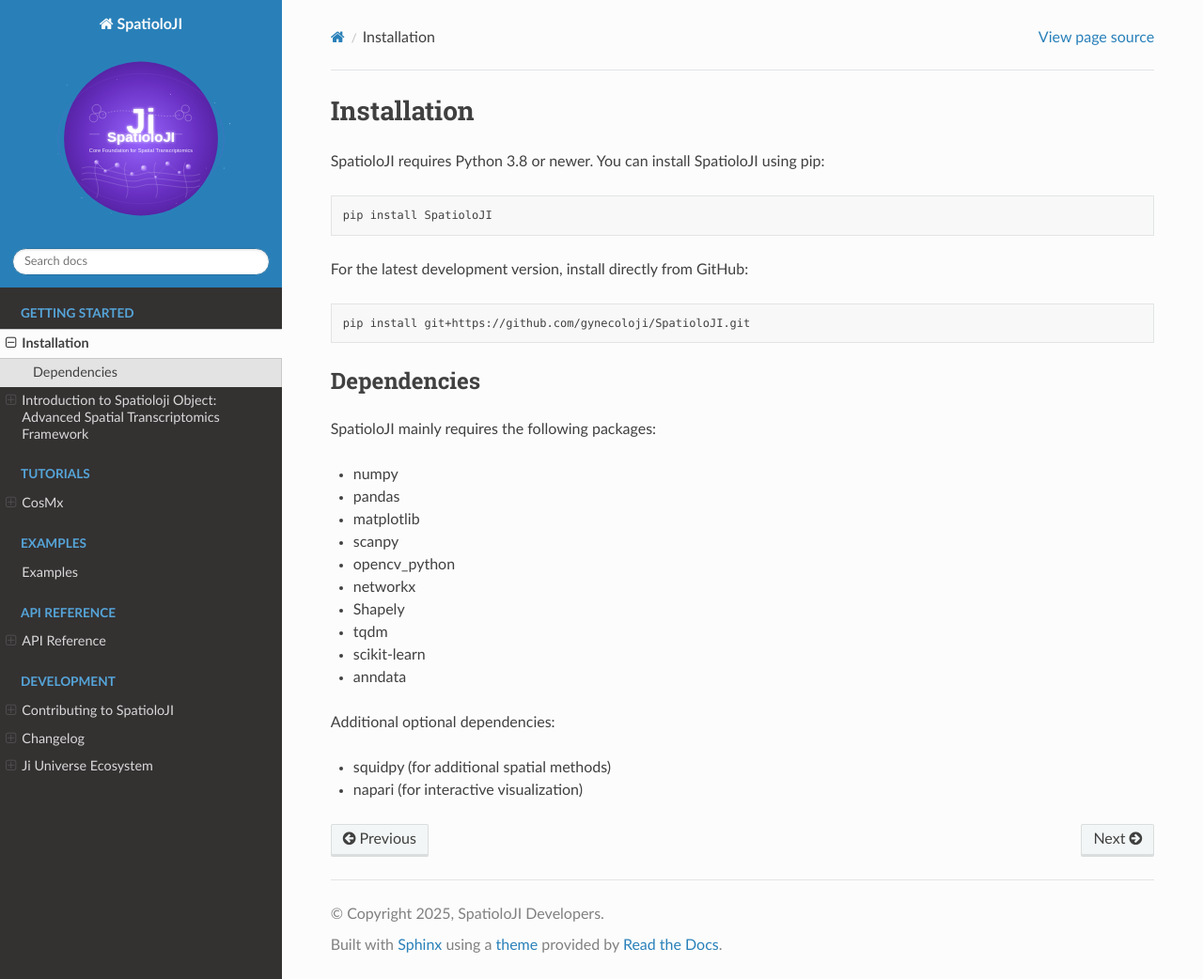
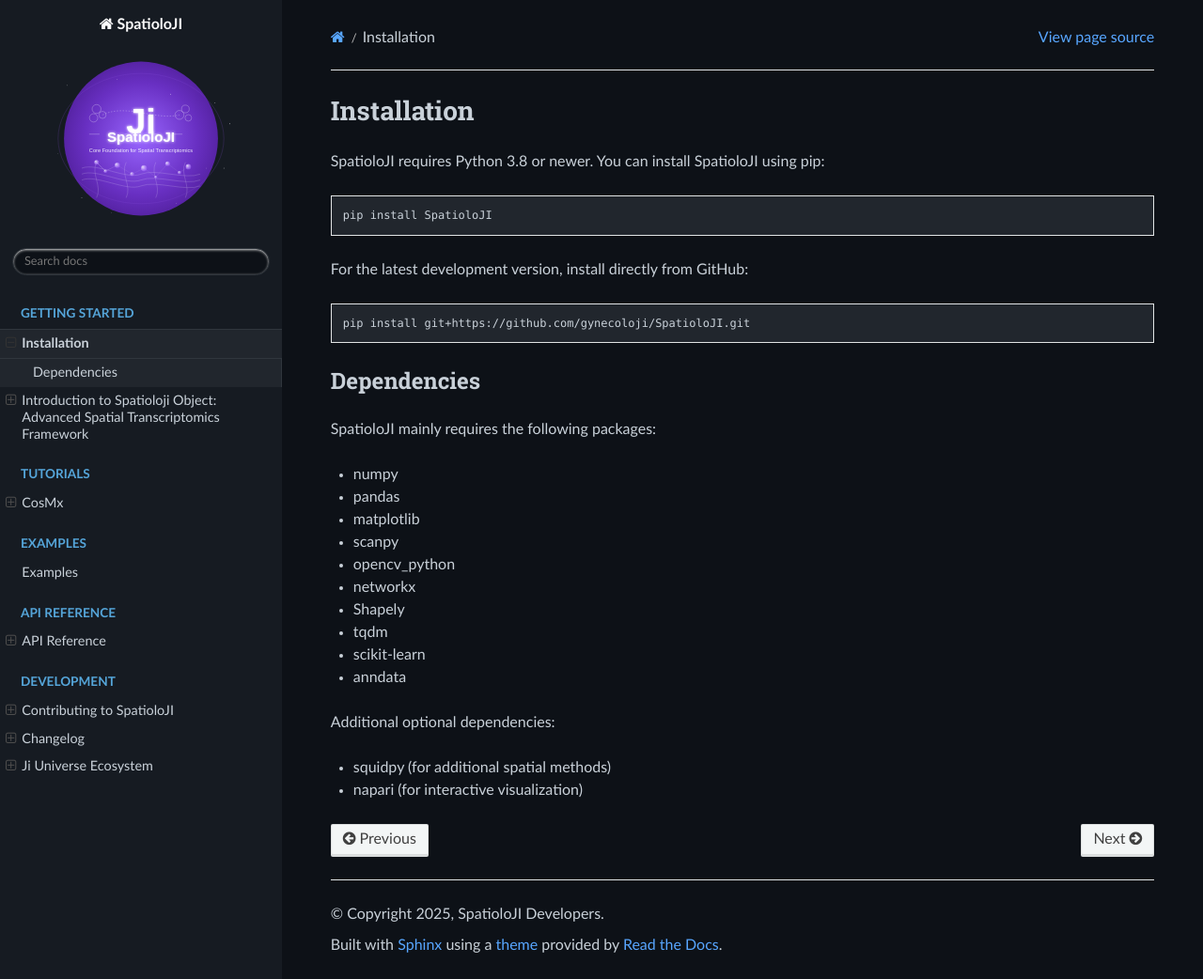
Before and after one commit to gynecoloji/SpatioloJI, a Sphinx documentation site: the page built from docs/source/installation.rst, in a window 1280 px wide and 1042 px high. Shown: the whole window at 94% size. Built offline with Sphinx 7.4.7 and the Read the Docs theme 3.1.0, drawn with Linux system fonts in a browser that asks for light colours; pages that are not in the unit, such as notebooks, are missing from menus; the version number is read from the project's files by our own code.

Commit message:
revert back 1 step

```diff
--- a/docs/source/_static/custom.css
+++ b/docs/source/_static/custom.css
@@ -1,15 +1,153 @@
-/* Add custom styles here */
-.wy-nav-content {
-    max-width: 1000px !important;
+/* Dark theme similar to Scanpy docs */
+:root {
+    --body-bg-color: #0d1117;
+    --body-text-color: #c9d1d9;
+    --link-color: #58a6ff;
+    --link-hover-color: #8cb4ff;
+    --sidebar-bg: #161b22;
+    --sidebar-text-color: #c9d1d9;
+    --code-bg: #21262d;
+    --code-text: #c9d1d9;
+    --table-bg: #21262d;
+    --table-head-bg: #30363d;
+    --navbar-bg: #161b22;
+    --highlight-code-bg: #21262d;
+    --search-input-bg: #0d1117;
 }
 
-/* Make tables wider */
-.wy-table-responsive table td, .wy-table-responsive table th {
-    white-space: normal;
+/* Global styles */
+body {
+    background-color: var(--body-bg-color);
+    color: var(--body-text-color);
 }
 
-/* Improve code block styling */
-div.highlight pre {
-    padding: 10px;
-    line-height: 1.5;
+.wy-nav-content {
+    background-color: var(--body-bg-color);
+    color: var(--body-text-color);
+    max-width: 1000px; /* Wider content area */
 }
+
+/* Links */
+a {
+    color: var(--link-color);
+}
+
+a:hover {
+    color: var(--link-hover-color);
+}
+
+/* Sidebar */
+.wy-side-nav-search {
+    background-color: var(--navbar-bg);
+}
+
+.wy-nav-side {
+    background-color: var(--sidebar-bg);
+}
+
+.wy-menu-vertical a {
+    color: var(--sidebar-text-color);
+}
+
+.wy-menu-vertical li.current a {
+    color: var(--body-text-color);
+    background-color: #21262d;
+    border-color: #30363d;
+}
+
+.wy-menu-vertical li.toctree-l1.current > a,
+.wy-menu-vertical li.current > a {
+    border-color: #30363d;
+    background-color: #21262d;
+}
+
+.wy-menu-vertical li.toctree-l2.current > a,
+.wy-menu-vertical li.toctree-l2.current li.toctree-l3 > a {
+    background-color: #1c2128;
+}
+
+/* Code blocks */
+.highlight {
+    background-color: var(--highlight-code-bg);
+}
+
+code, .code {
+    background-color: var(--code-bg);
+    color: var(--code-text);
+    border-color: #30363d;
+}
+
+.highlight .nx, .highlight .n {
+    color: #d2a8ff;
+}
+
+.highlight .c1, .highlight .cm {
+    color: #8b949e;
+}
+
+.highlight .k, .highlight .kn, .highlight .kd {
+    color: #ff7b72;
+}
+
+.highlight .s, .highlight .s1, .highlight .s2 {
+    color: #a5d6ff;
+}
+
+/* Tables */
+.rst-content table.docutils {
+    border-color: #30363d;
+}
+
+.rst-content table.docutils thead th {
+    background-color: var(--table-head-bg);
+    color: var(--body-text-color);
+    border-color: #30363d;
+}
+
+.rst-content table.docutils td {
+    background-color: var(--table-bg);
+    border-color: #30363d;
+}
+
+/* Admonitions (notes, warnings, etc.) */
+.rst-content .note, .rst-content .hint,
+.rst-content .attention, .rst-content .caution,
+.rst-content .danger, .rst-content .error,
+.rst-content .important, .rst-content .tip,
+.rst-content .warning, .rst-content .seealso,
+.rst-content .admonition-todo {
+    background-color: #1c2128;
+    border-color: #30363d;
+}
+
+.rst-content .note .admonition-title,
+.rst-content .hint .admonition-title,
+.rst-content .attention .admonition-title,
+.rst-content .caution .admonition-title,
+.rst-content .danger .admonition-title,
+.rst-content .error .admonition-title,
+.rst-content .important .admonition-title,
+.rst-content .tip .admonition-title,
+.rst-content .warning .admonition-title,
+.rst-content .seealso .admonition-title,
+.rst-content .admonition-todo .admonition-title {
+    background-color: #30363d;
+    color: #c9d1d9;
+}
+
+/* Search box */
+.wy-side-nav-search input[type="text"] {
+    background-color: var(--search-input-bg);
+    color: var(--body-text-color);
+    border-color: #30363d;
+}
+
+/* Footer */
+footer {
+    color: var(--body-text-color);
+}
+
+/* Don't invert logo SVGs */
+.wy-side-nav-search .logo svg {
+    filter: none;
+}
```
Also changed, not shown: 3 other files.
